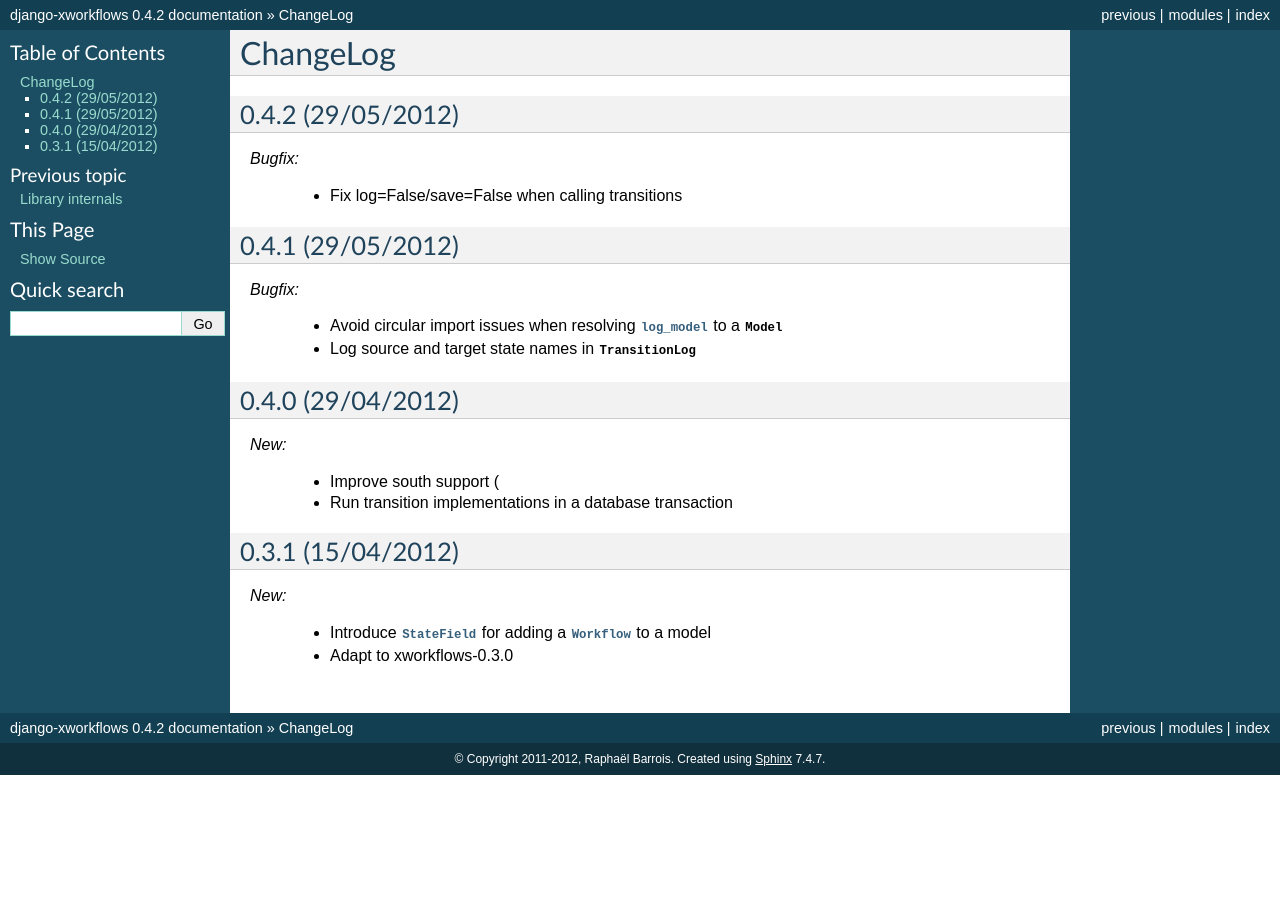
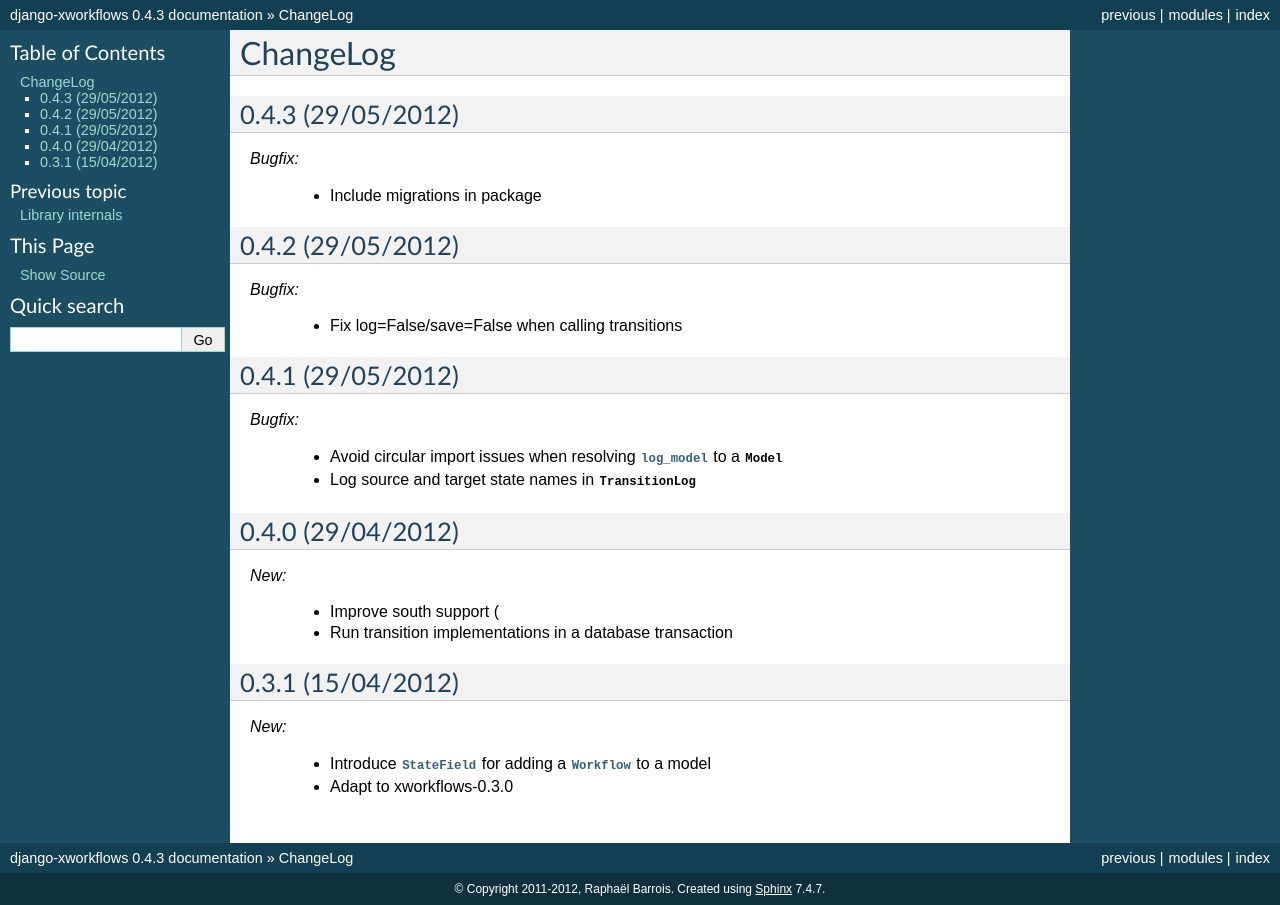
Before and after one commit to rbarrois/django_xworkflows, a Sphinx documentation site: the page built from doc/changelog.rst, in a window 1280 px wide. Built offline with Sphinx 7.4.7, drawn with Linux system fonts in a browser that asks for light colours.

Commit message:
Version bump to 0.4.3
Signed-off-by: Raphaël Barrois <raphael.barrois@polyconseil.fr>

```diff
--- a/doc/changelog.rst
+++ b/doc/changelog.rst
@@ -1,5 +1,12 @@
 ChangeLog
 =========
+
+0.4.3 (29/05/2012)
+------------------
+
+*Bugfix:*
+
+    * Include migrations in package
 
 0.4.2 (29/05/2012)
 ------------------
--- a/src/django_xworkflows/__init__.py
+++ b/src/django_xworkflows/__init__.py
@@ -1,5 +1,5 @@
 # -*- coding: utf-8 -*-
 # Copyright (c) 2011-2012 Raphaël Barrois
 
-__version__ = '0.4.2'
+__version__ = '0.4.3'
 __author__ = 'Raphaël Barrois <raphael.barrois@polytechnique.org>'
```
